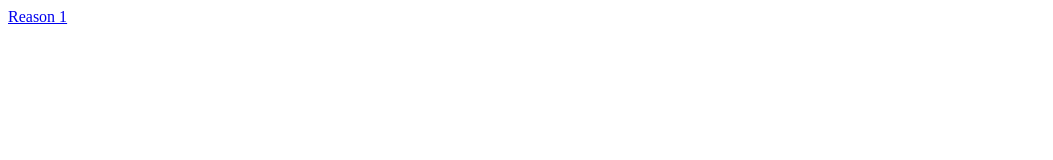
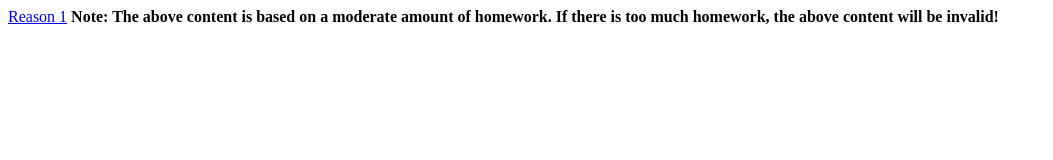
Before and after one commit to JortRen/Writing, a plain HTML site: page index.html in a window 1280 px wide. Shown: the whole page, without its empty margins (0-1053 px from the left). Drawn offline with Linux system fonts and the light colour scheme.

Commit message:
Update index.html

```diff
--- a/index.html
+++ b/index.html
@@ -4,5 +4,6 @@
   </head>
   <body>
     <a href="./reason1.html" target="_blank">Reason 1</a>
+    <strong>Note: The above content is based on a moderate amount of homework. If there is too much homework, the above content will be invalid!</strong>
   </body>
 </html>
```
